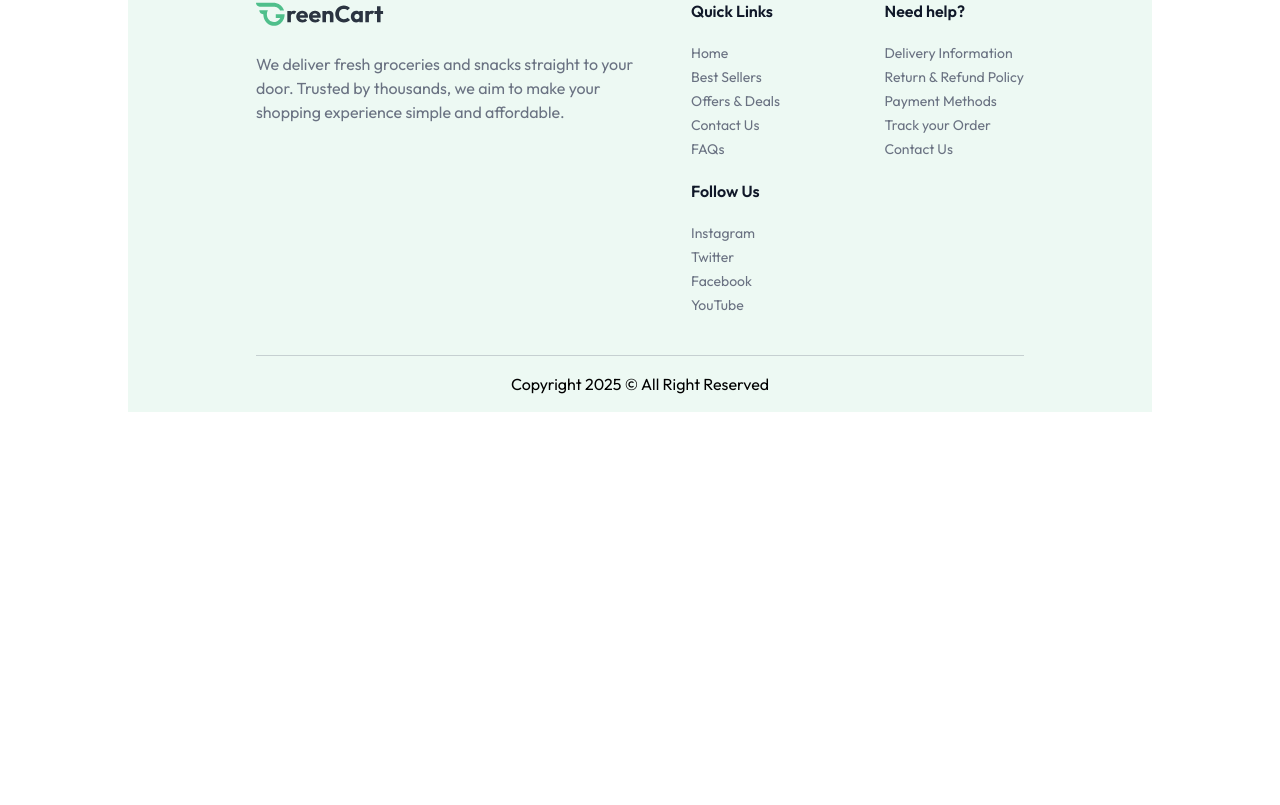
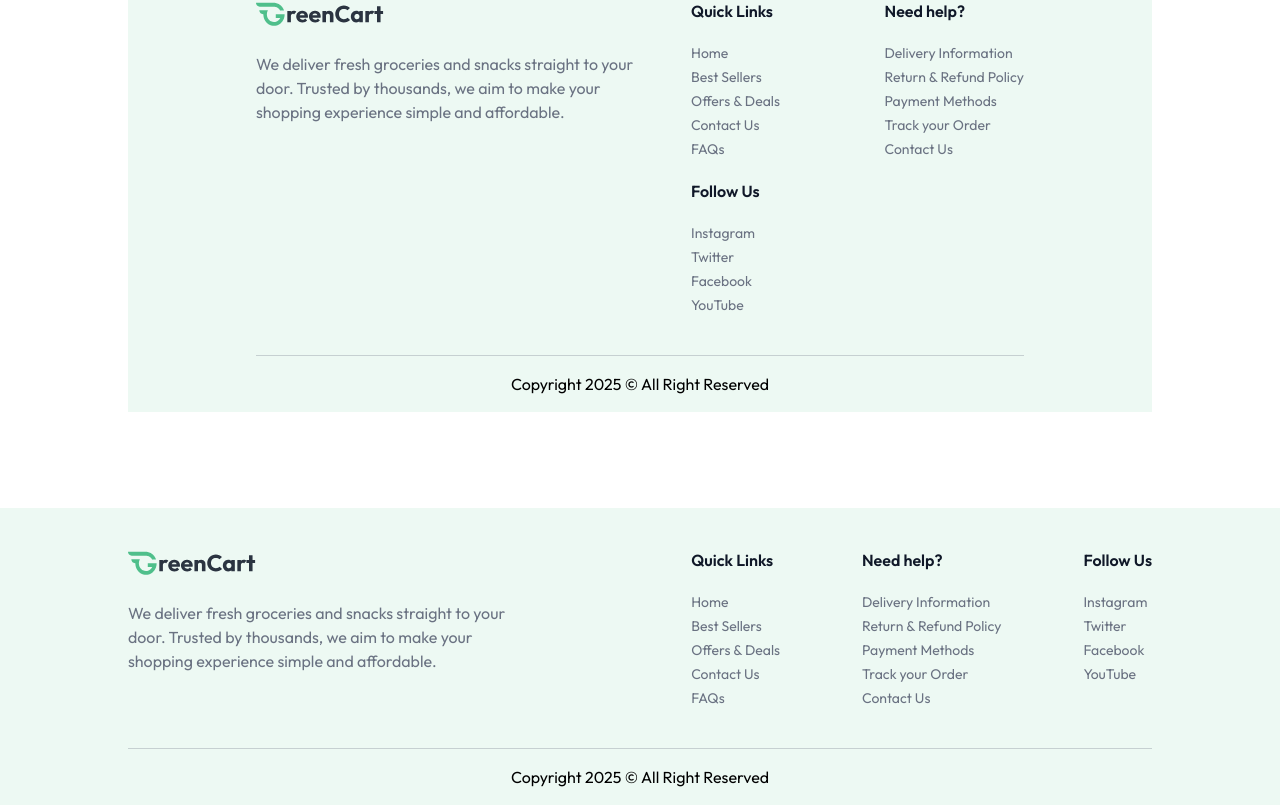
Before and after one commit to dhlananhh/green_grocery, a React (Vite) app in the folder frontend/: page / in a window 1280 px wide. Shown: the part 3947-4752 px from the top of the page. Before the commit the page ends 4359 px from the top, so only its background shows below. Built offline with nearby package versions, Linux system fonts and the light colour scheme.

Commit message:
feat: add Footer component to App layout

```diff
--- a/frontend/src/App.jsx
+++ b/frontend/src/App.jsx
@@ -3,6 +3,7 @@ import Navbar from "./components/Navbar";
 import { Routes, Route, useLocation } from "react-router-dom";
 import Home from "./pages/Home.jsx";
 import { Toaster } from "react-hot-toast"
+import Footer from "./components/Footer.jsx";
 
 const App = () => {
   const isSellerPath = useLocation().pathname.includes("seller");
@@ -22,6 +23,8 @@ const App = () => {
           <Route path="/" element={<Home />} />
         </Routes>
       </div>
+
+      {!isSellerPath && <Footer />}
     </div>
   );
 };
```
